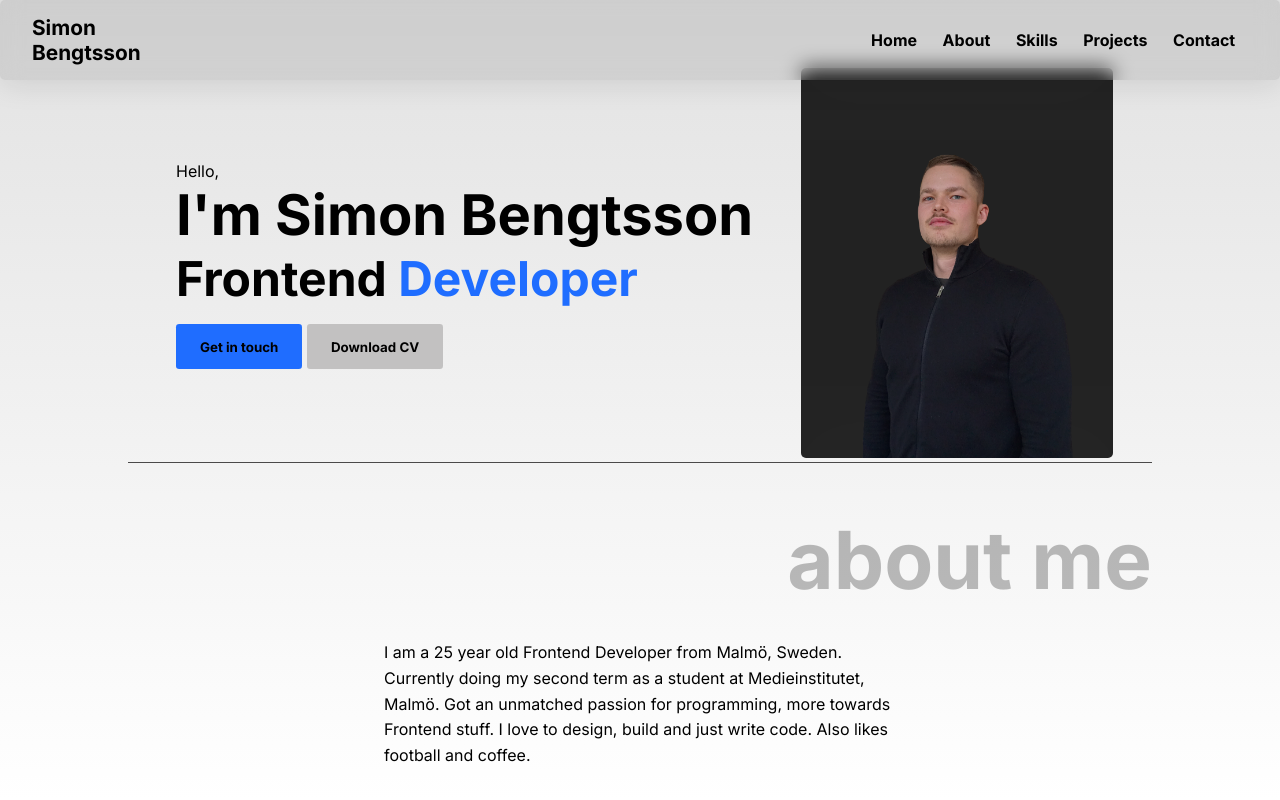
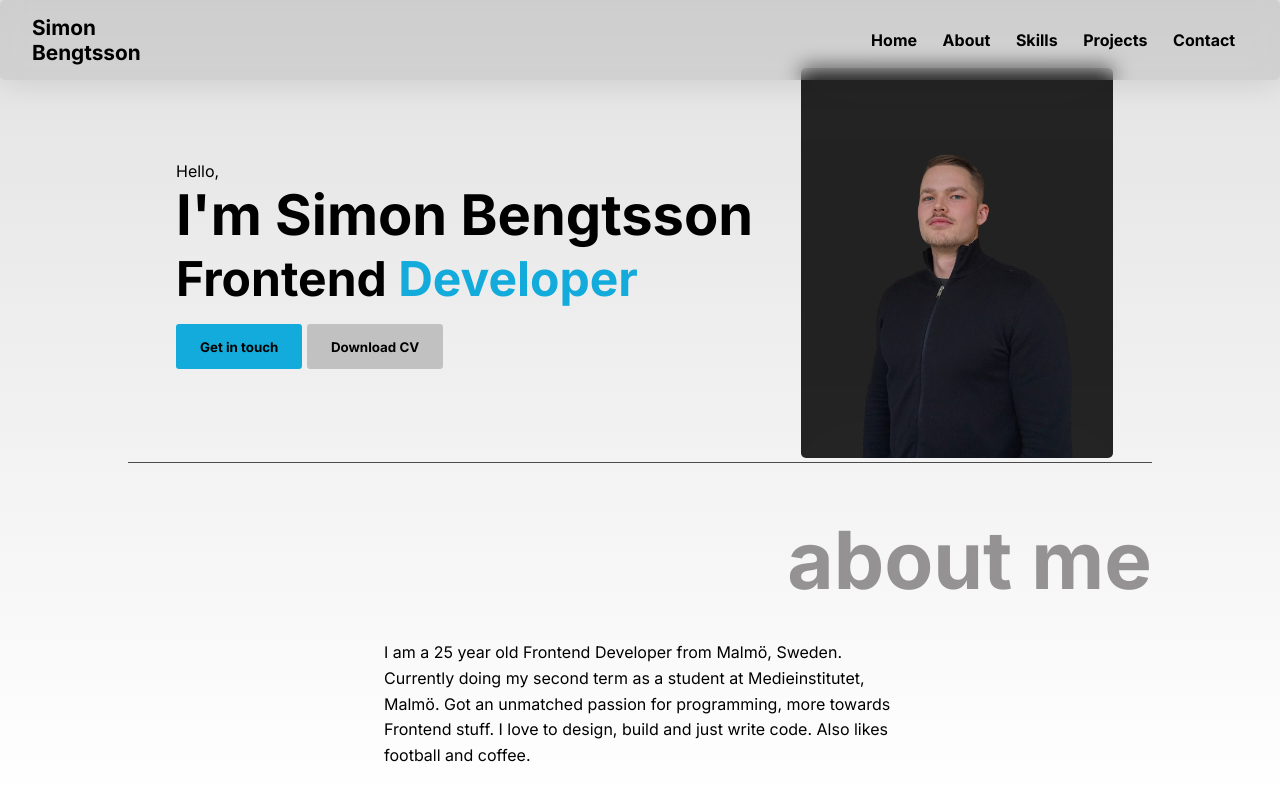
Before and after one commit to s1monbengtsson/portfolio, a website built with Vite: page index.html in a window 1280 px wide. Shown: the top 800 px of the page. Built offline with nearby package versions, Linux system fonts and the light colour scheme.

Commit message:
removed dark theme and scrollbar design

```diff
--- a/src/styles/main.css
+++ b/src/styles/main.css
@@ -7,36 +7,22 @@
 @import url("header.css");
 @import url("hero.css");
 @import url("skills.css");
-@import url("scrollbar.css");
 @import url("projects.css");
 @import url("contact.css");
 @import url("breakpoints.css");
 
-
-/* dark mode */
-
-.dark-theme {
-    --header-color: #4241411e;
-    --bg-body: linear-gradient(to top, #000000, #434343);
-    --bg-color: #ffffff09;
-    --primary-color: #fffcfc;
-    --secondary-color: #f5f5f5;
-    --button-color: #ffffff2c;
-    --accent-color: #1f6dff;
-    --heading-color: #ffffff6c;
-}
 
 /* light mode */
 
 .light-theme {
     --header-color: #4241411e;
     --bg-body: linear-gradient(to top, #ffffff, #e2e2e2);
-    --bg-color: #f3f3f3;
+    --bg-color: #fefefe;
     --primary-color: #000000;
     --secondary-color: #4b4a4a;
     --button-color: #c2c1c1;
-    --accent-color: #1f6dff;
+    --accent-color: #12abdb;
     --card-color: #9290901a;
-    --heading-color: #00000042;
+    --heading-color: #747171c1;
 
 }
```
